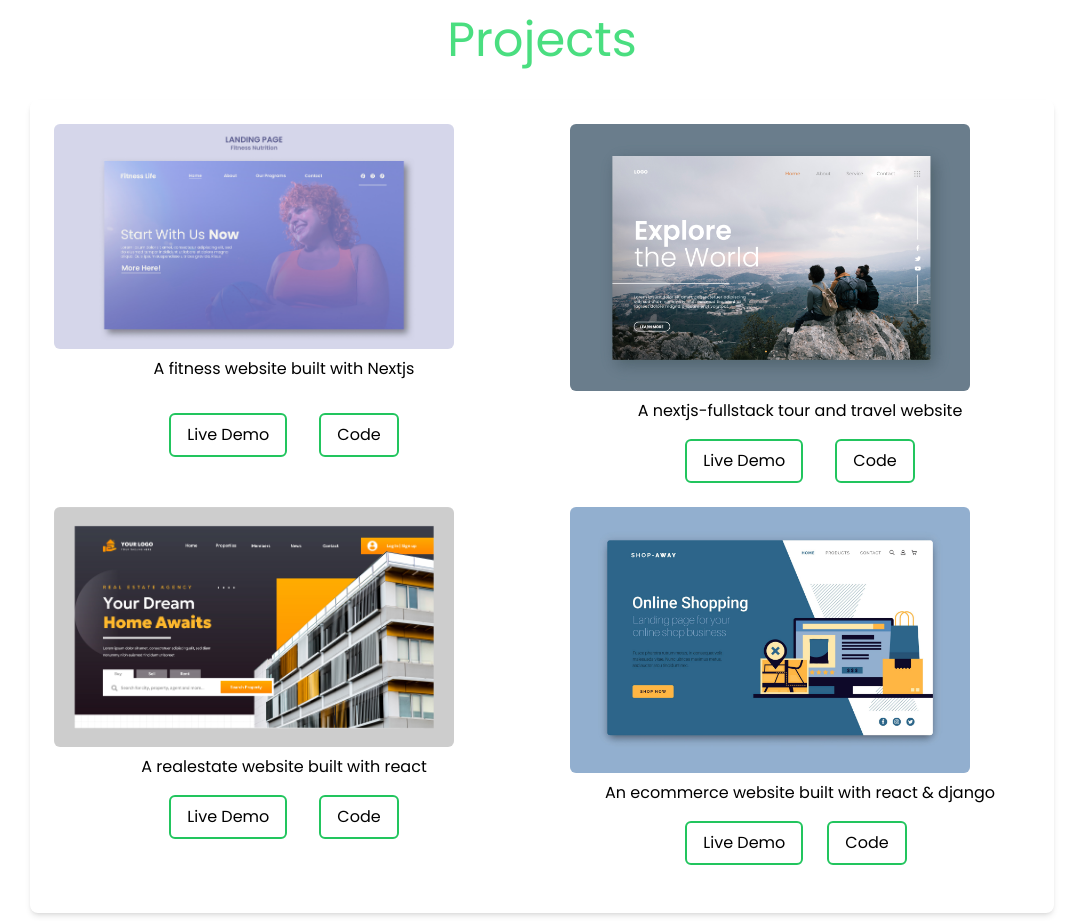
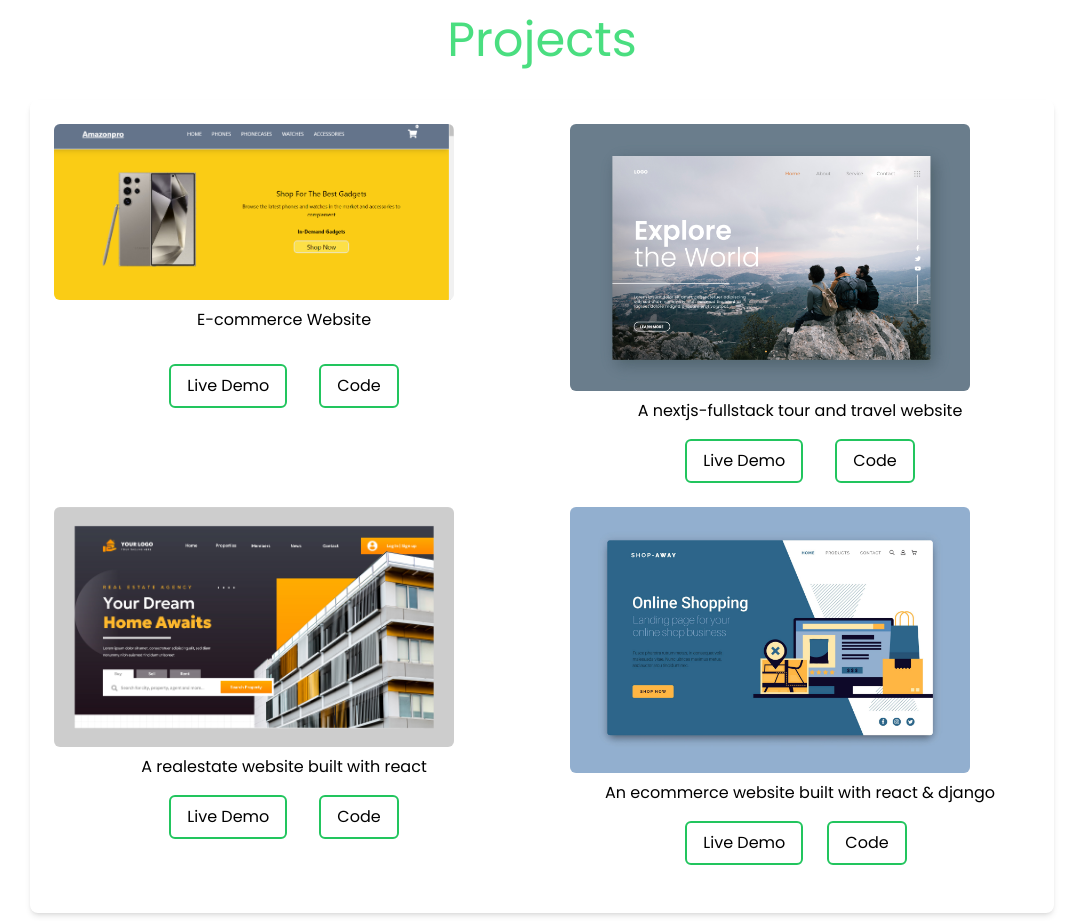
Before and after one commit to MainBank5/Nextjs-project-1, a Next.js app in the folder portfolio-nextjs/: page / in a window 1280 px wide. Shown: the part 2640-3561 px from the top of the page, without its empty margins (98-1181 px from the left). Built offline with nearby package versions, Linux system fonts and the light colour scheme.

Commit message:
updated images projects

```diff
--- a/portfolio-nextjs/src/components/Projects.tsx
+++ b/portfolio-nextjs/src/components/Projects.tsx
@@ -11,13 +11,13 @@ export default function Projects() {
                 <div className="grid grid-cols-1 md:grid-cols-2 gap-x-2 py-6 shadow-md rounded-lg">
 
                     <div className="px-6 object-cover bg-no-repeat relative">
-                        <Image src="/fitness.jpg" alt="fitnessweb" width={400} height={400} className="rounded-md" />
+                        <Image src="/ecommerce.png" alt="fitnessweb" width={400} height={400} className="rounded-md" />
 
                         <div className="flex flex-col items-center justify-center py-2">
-                            <h1>A fitness website built with Nextjs</h1>
+                            <h1>E-commerce Website</h1>
                             <div className="flex justify-center items-center py-4 md:py-8">
-                                <a href="#" target="_blank" className="text-center mx-4 py-2 px-4 border-green-500 border-2 rounded-md">Live Demo</a>
-                                <a href="#" target="_blank" className="text-center mx-4 py-2 px-4 border-green-500 border-2 rounded-md ">Code</a>
+                                <a href="https://ecommerce-green-phi.vercel.app/" target="_blank" className="text-center mx-4 py-2 px-4 border-green-500 border-2 rounded-md">Live Demo</a>
+                                <a href="https://github.com/MainBank5/ecommerce/tree/main/dist" target="_blank" className="text-center mx-4 py-2 px-4 border-green-500 border-2 rounded-md ">Code</a>
                             </div>
                         </div>
                     </div>
```
Also changed, not shown: portfolio-nextjs/public/ecommerce.png (added).
